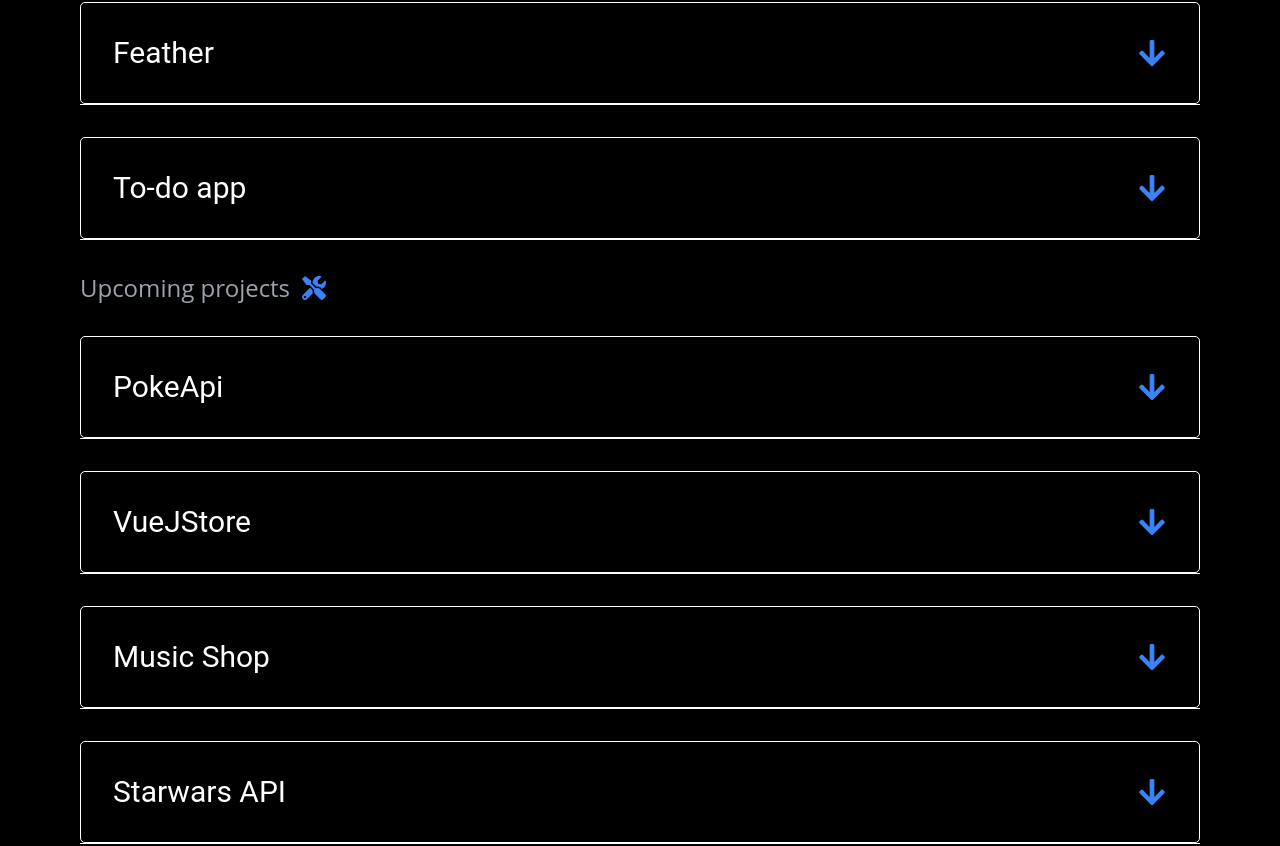
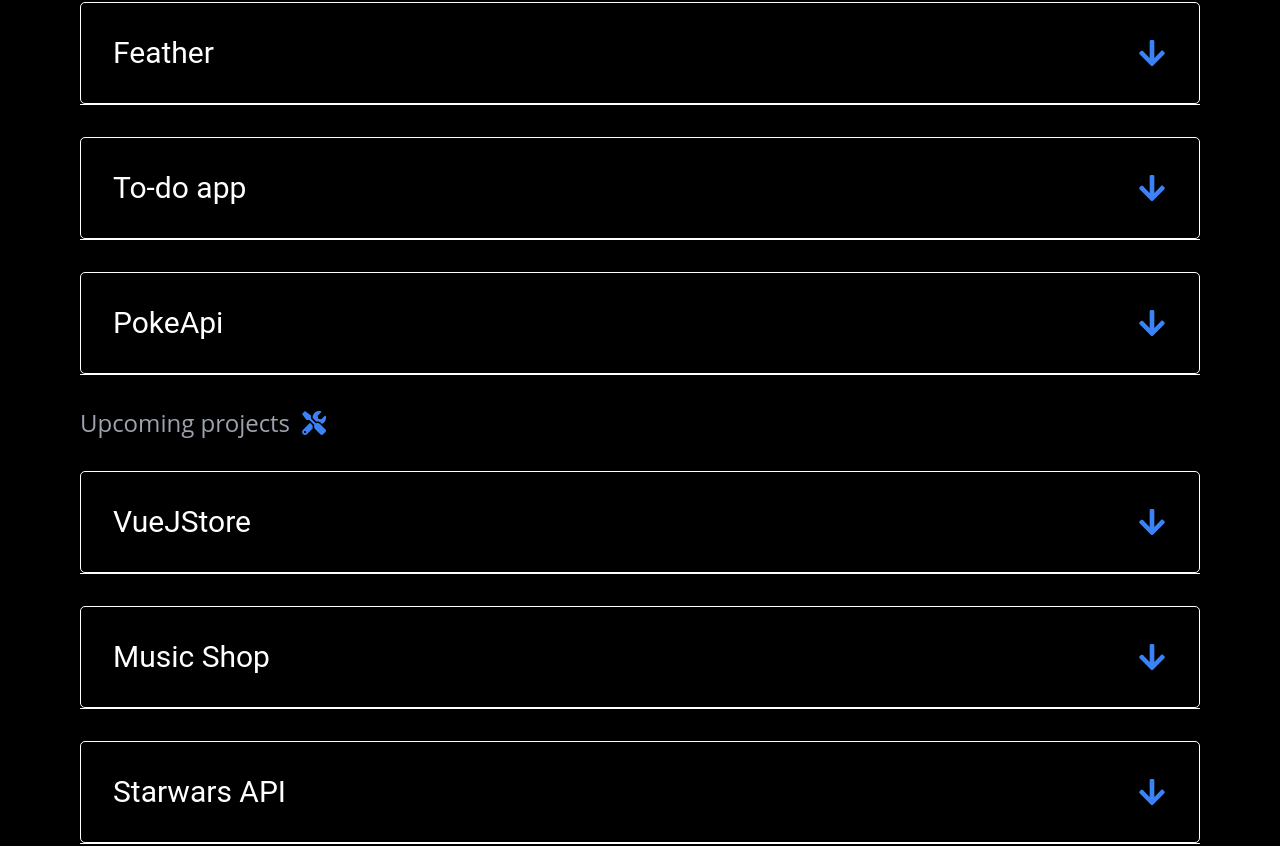
Before and after one commit to Matias24120/portfolio, a React (Create React App) app: page / in a window 1280 px wide. Shown: the part 2084-2930 px from the top of the page. Built offline with nearby package versions, Linux system fonts and the light colour scheme; no server answers.

Commit message:
Update ProjectsView.jsx

```diff
--- a/src/views/ProjectsView.jsx
+++ b/src/views/ProjectsView.jsx
@@ -77,10 +77,7 @@ const ProjectsView = () => {
 
       {projects.map((project, index) => (
         <div key={index} className="accordion mt-8">
-          <div
-            className={`accordion-bar p-4 sm:p-8 ${selectedProject === index ? 'active' : ''}`}
-            onClick={() => toggleAccordion(index)}
-          >
+          <div className={`accordion-bar p-4 sm:p-8 ${selectedProject === index ? 'active' : ''}`} onClick={() => toggleAccordion(index)}>
             <h3 className="accordion-title text-xl sm:text-3xl text-white">{project.title}</h3>
             <div className="accordion-arrow text-blue-500 text-2xl sm:text-3xl">{selectedProject === index ? <FaArrowUp /> : <FaArrowDown />}</div>
           </div>
@@ -108,7 +105,7 @@ const ProjectsView = () => {
                   {project.tailwindIcon && <img src={project.tailwindIcon} alt="Tailwind Icon" style={{ objectFit: 'contain', marginLeft: '4px' }} className='tailwind-img' />}
                 </div>
                 <div className="flex items-end text-3xl sm:text-4xl">
-                  {index >= projects.length - 5 ? (
+                  {index >= projects.length - 4 ? (
                     <FaBan />
                   ) : (
                     <>
@@ -120,7 +117,7 @@ const ProjectsView = () => {
               </div>
             </div>
           </div>
-          {index === 3 && (
+          {index === 4 && (
             <div className="accordion mt-8">
               <p className="text-lg sm:text-2xl text-gray-400 flex items-center">
                 {isEnglish ? 'Upcoming projects' : 'Próximos proyectos'}<FaTools className="ml-3 text-blue-500" />
```
